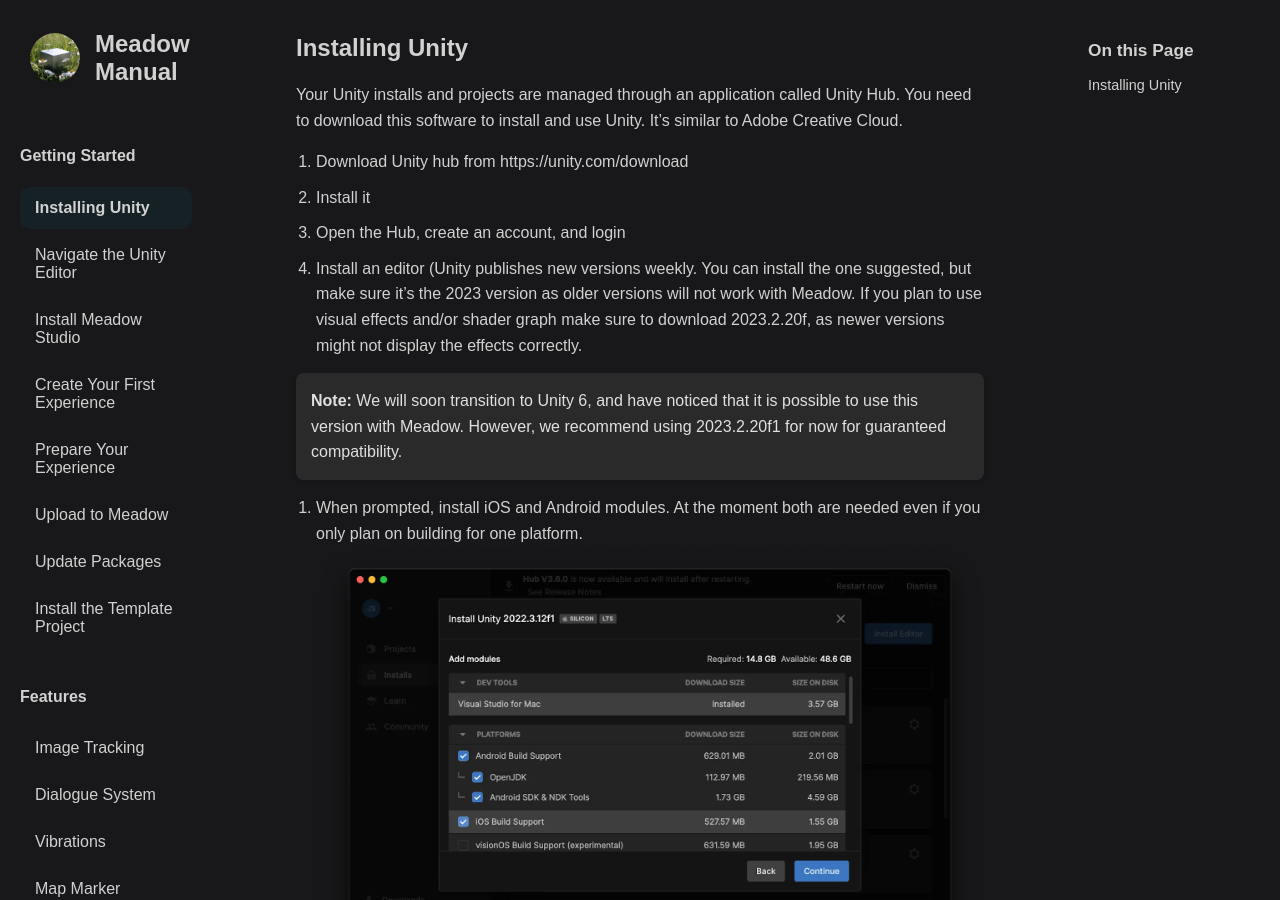
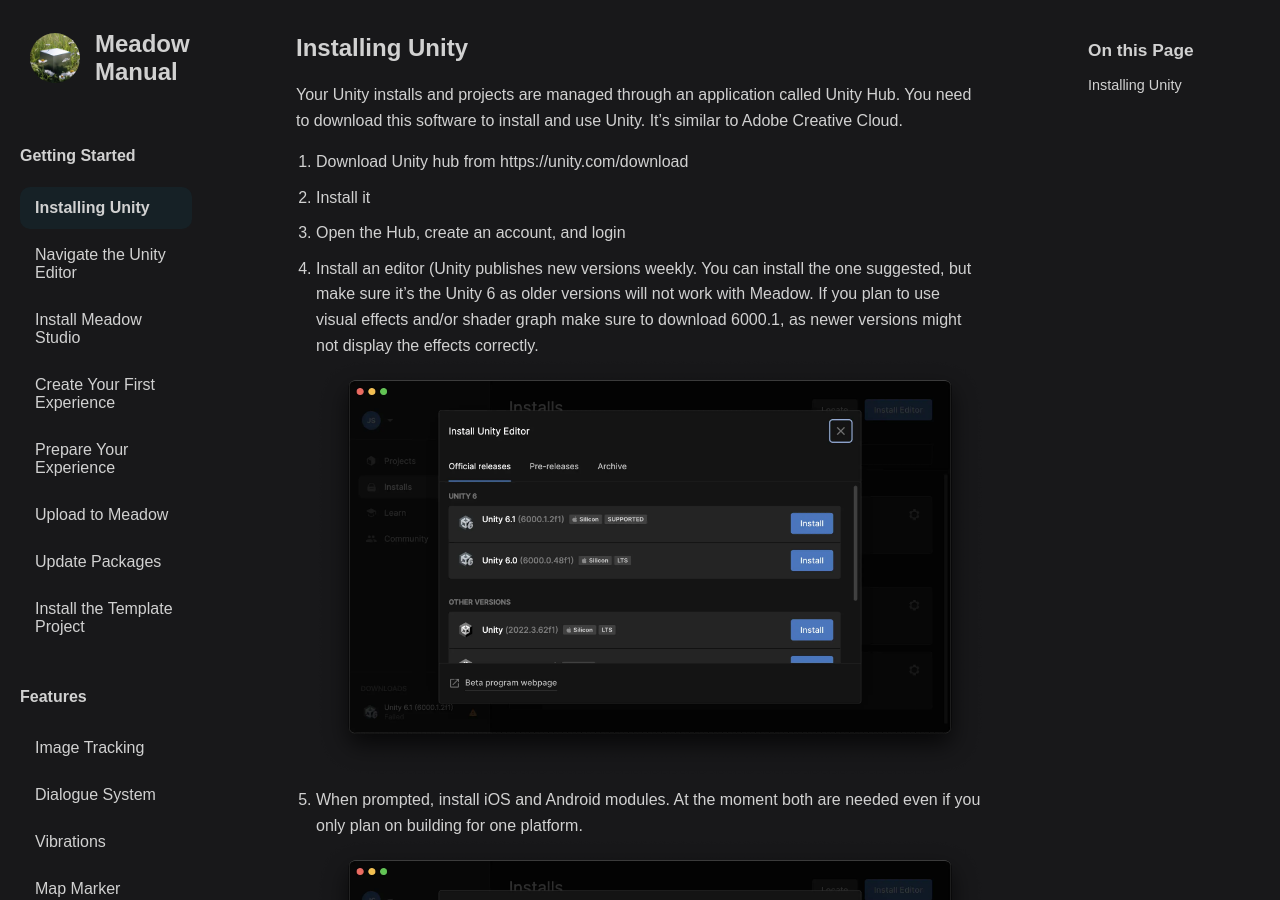
Before and after one commit to untoldgarden/meadow-manual, a Jekyll site: the page built from pages/getting-started/installing-unity.md, in a window 1280 px wide and 900 px high, scrolled down 425 px. Built offline with Jekyll 4.4.1, drawn with Linux system fonts in a browser that asks for light colours; the table of contents is made by our own code; grey boxes are pictures that could not be loaded.

Commit message:
update unity version

```diff
--- a/pages/getting-started/installing-unity.md
+++ b/pages/getting-started/installing-unity.md
@@ -26,10 +26,8 @@
 1. Download Unity hub from [https://unity.com/download](https://unity.com/download)
 2. Install it
 3. Open the Hub, create an account, and login
-4. Install an editor (Unity publishes new versions weekly. You can install the one suggested, but make sure it's the 2023 version as older versions will not work with Meadow. If you plan to use visual effects and/or shader graph make sure to download 2023.2.20f, as newer versions might not display the effects correctly.
-
-> **Note:** We will soon transition to Unity 6, and have noticed that it is possible to use this version with Meadow. However, we recommend using 2023.2.20f1 for now for guaranteed compatibility.
-
+4. Install an editor (Unity publishes new versions weekly. You can install the one suggested, but make sure it's the Unity 6 as older versions will not work with Meadow. If you plan to use visual effects and/or shader graph make sure to download 6000.1, as newer versions might not display the effects correctly.
+![alt_text](../images/install-unity.webp "install unity")
 5. When prompted, install iOS and Android modules. At the moment both are needed even if you only plan on building for one platform.
-![alt_text](../images/hubModules.webp "image_tooltip")
+![alt_text](../images/hubModules.webp "install modules")
 6. Get a license. Use the free personal one. You do **not** need to use the PRO version to use Meadow.
```
Also changed, not shown: images/hubModules.webp, images/install-unity.webp (added).
